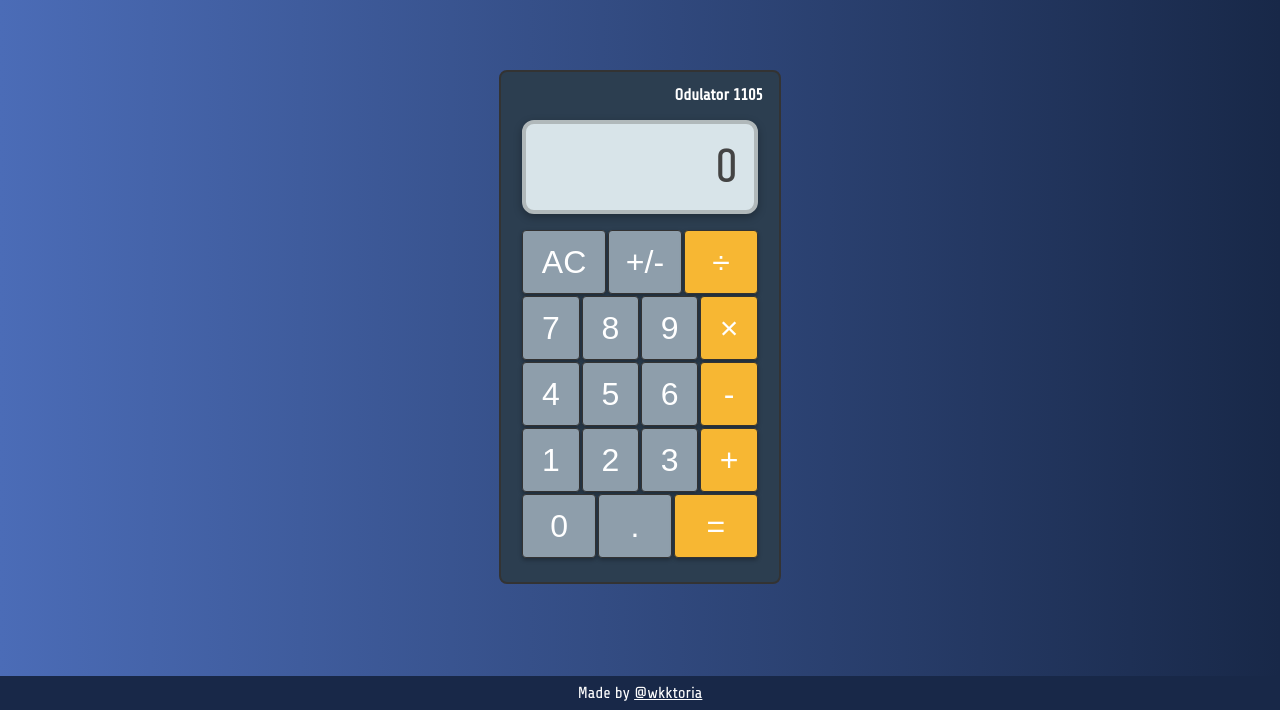
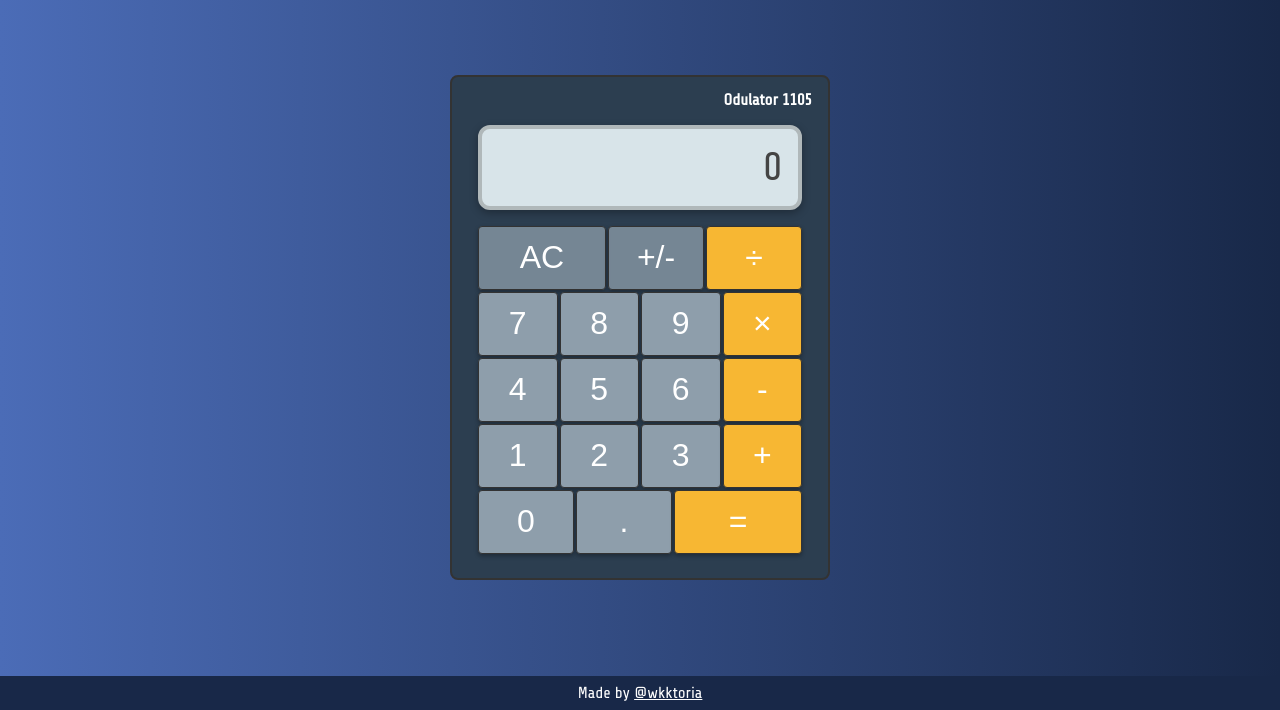
Before and after one commit to wkktoria/odin-calculator, a plain HTML site: page index.html in a window 1280 px wide. Shown: the part 90-800 px from the top of the page. Drawn offline with Linux system fonts and the light colour scheme.

Commit message:
Improve style

```diff
--- a/css/stylesheet.css
+++ b/css/stylesheet.css
@@ -40,6 +40,7 @@ h1 {
 }
 
 .calculator {
+  width: 380px;
   padding: 8px;
   background: #2c3e50;
   border: 2px solid #333;
@@ -65,7 +66,9 @@ h1 {
   border: 4px solid #b0b8ba;
   border-radius: 12px;
   box-shadow: 0 3px 9px rgba(0, 0, 0, 0.3);
-  font-size: 3rem;
+  font-size: 2.5rem;
+  overflow: hidden;
+  white-space: nowrap;
 }
 
 .calculator .buttons {
@@ -108,6 +111,10 @@ h1 {
   background: #f7b733;
 }
 
+.buttons .button.faded {
+  background: rgba(142, 158, 171, 0.75);
+}
+
 footer {
   width: 100%;
   padding: 8px;
--- a/index.html
+++ b/index.html
@@ -13,8 +13,8 @@
       <div class="display">0</div>
       <div class="buttons">
         <div class="row">
-          <button class="button span-two" value="clear">AC</button>
-          <button class="button">+/-</button>
+          <button class="button span-two faded" value="clear">AC</button>
+          <button class="button faded">+/-</button>
           <button class="button color" value="divide">÷</button>
         </div>
         <div class="row">
```
